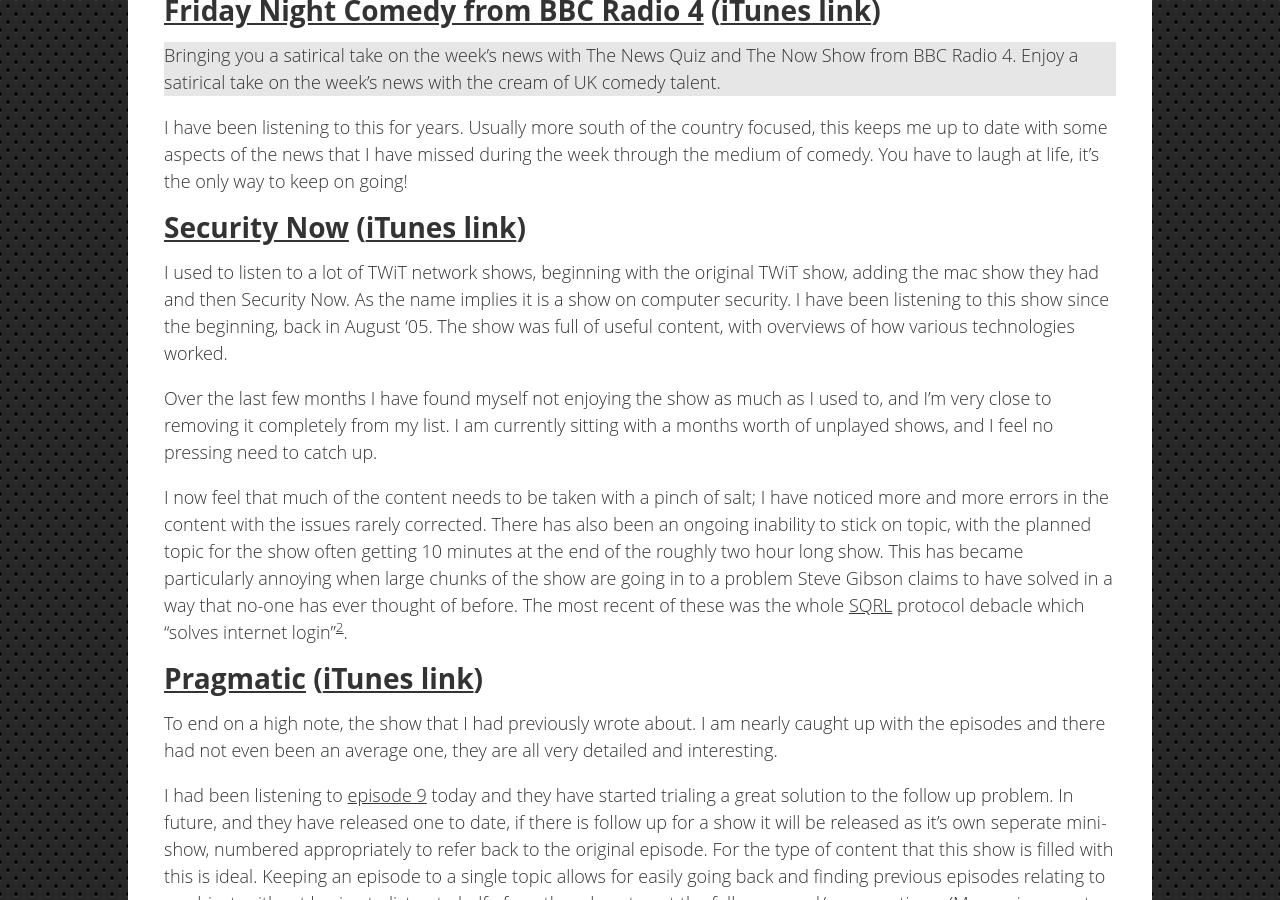
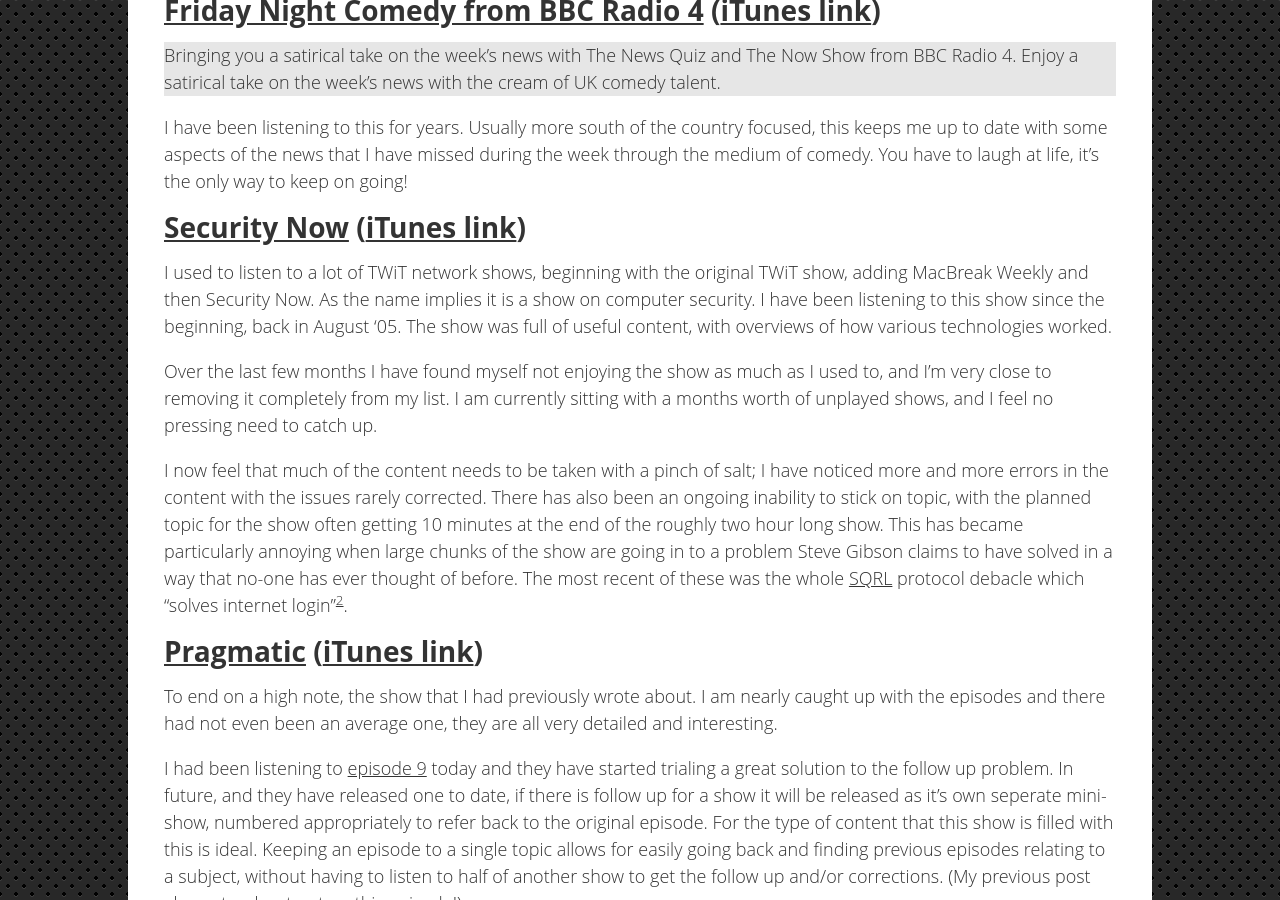
Before and after one commit to dhutchison/dhutchison.github.io, a Jekyll site: the page built from _posts/2014-02-10-podcasts.markdown, in a window 1280 px wide and 900 px high, scrolled down 1154 px. Built offline with Jekyll 4.4.1, drawn with Linux system fonts in a browser that asks for light colours.

Commit message:
Minor post correction

```diff
--- a/_posts/2014-02-10-podcasts.markdown
+++ b/_posts/2014-02-10-podcasts.markdown
@@ -51,7 +51,7 @@ I started listening to this when it launched and it has been a great replacement
 I have been listening to this for years. Usually more south of the country focused, this keeps me up to date with some aspects of the news that I have missed during the week through the medium of comedy. You have to laugh at life, it's the only way to keep on going!
 
 ## [Security Now][sn] ([iTunes link][sn-itunes])
-I used to listen to a lot of TWiT network shows, beginning with the original TWiT show, adding the mac show they had and then Security Now. As the name implies it is a show on computer security. I have been listening to this show since the beginning, back in August '05. The show was full of useful content, with overviews of how various technologies worked.
+I used to listen to a lot of TWiT network shows, beginning with the original TWiT show, adding MacBreak Weekly and then Security Now. As the name implies it is a show on computer security. I have been listening to this show since the beginning, back in August '05. The show was full of useful content, with overviews of how various technologies worked.
 
 Over the last few months I have found myself not enjoying the show as much as I used to, and I'm very close to removing it completely from my list. I am currently sitting with a months worth of unplayed shows, and I feel no pressing need to catch up.
 
@@ -69,7 +69,7 @@ I had been listening to [episode 9][pragmatic_9] today and they have started tri
     2. If control of this key was lost there was no revocation ability
     3. While this part has changed, the original concept was to authenticate using a different device (smartphone), but there was no way except a visual check to determine if the site you were authenticating with was the correct site. I can see scenario where user asked to sign in to a site like PaypaI then, for security, asked to "relink" to their existing account. Many people, like myself, rely on a tool such as 1Password which will not fill a login for a site it does not know as visually checking the URL is expected is open to user error.
 
-[sqrl]: https://www.grc.com/sqrl/sqrl.htm "GRC's | SQRL Secure Quick Reliable Login  "
+[sqrl]: https://www.grc.com/sqrl/sqrl.htm "GRC's | SQRL Secure Quick Reliable Login  "
 [quit]: http://5by5.tv/quit "5by5 | Quit!"
 [quit_post]: /2014/02/09/the-past-the-present-and-the-future/ "The Past, The Present and The Future | Dev With Imagination "
 [quit-itunes]: https://itunes.apple.com/gb/podcast/quit!/id581627214?mt=2&uo=4&at=10lsY7 "Quit! on iTunes"
```
